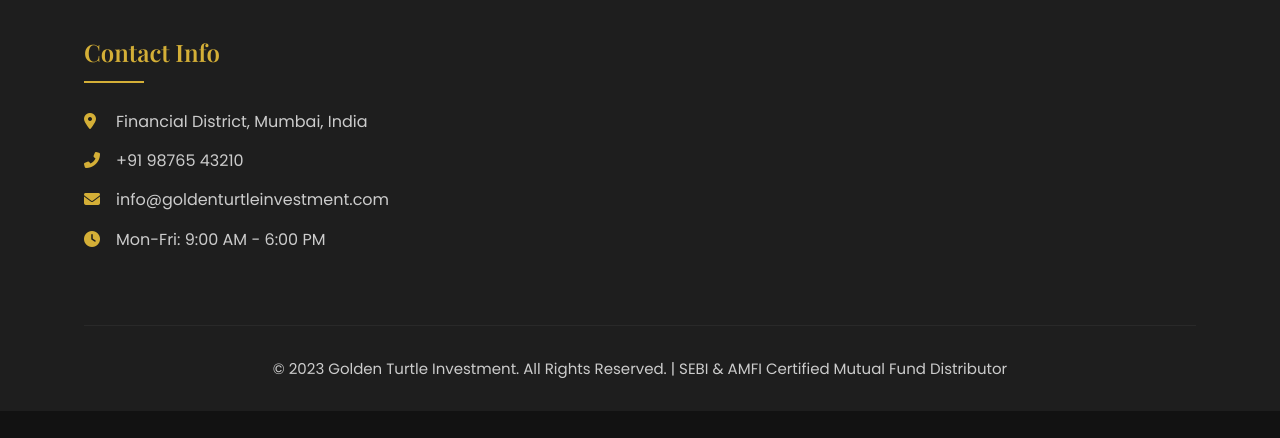
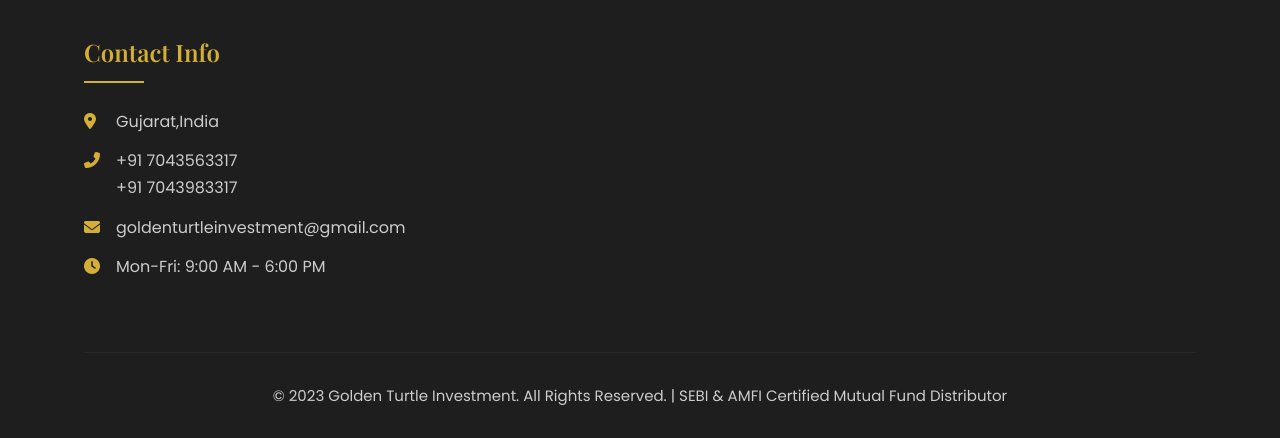
Before and after one commit to asger11111/GoldenTurtle, a plain HTML site: page index.html in a window 1280 px wide. Shown: the part 6292-6730 px from the top of the page. Before the commit the page ends 6703 px from the top, so only its background shows below. Drawn offline with nearby package versions, Linux system fonts and the light colour scheme.

Commit message:
added social contact links

```diff
--- a/index.html
+++ b/index.html
@@ -3,7 +3,7 @@
 <head>
     <meta charset="UTF-8">
     <meta name="viewport" content="width=device-width, initial-scale=1.0">
-    <title>Golden Turtle Investment | Financial Calculators</title>
+    <title>Golden Turtle Investment</title>
     <link rel="stylesheet" href="https://cdnjs.cloudflare.com/ajax/libs/font-awesome/6.4.0/css/all.min.css">
     <link href="https://fonts.googleapis.com/css2?family=Playfair+Display:wght@400;500;600;700&family=Poppins:wght@300;400;500;600&display=swap" rel="stylesheet">
     <style>
@@ -1523,7 +1523,7 @@ document.getElementById('calculate-swp').addEventListener('click', () => {
                     <div class="social-links">
                         <a href="#"><i class="fab fa-facebook-f"></i></a>
                         <a href="#"><i class="fab fa-twitter"></i></a>
-                        <a href="#"><i class="fab fa-linkedin-in"></i></a>
+                        <a href="https://www.linkedin.com/in/mangesh-maurya-02714b2a6?utm_source=share&utm_campaign=share_via&utm_content=profile&utm_medium=android_app"><i class="fab fa-linkedin-in"></i></a>
                         <a href="#"><i class="fab fa-instagram"></i></a>
                     </div>
                 </div>
@@ -1553,15 +1553,15 @@ document.getElementById('calculate-swp').addEventListener('click', () => {
                     <ul class="contact-info">
                         <li>
                             <i class="fas fa-map-marker-alt"></i>
-                            <span>Financial District, Mumbai, India</span>
+                            <span>Gujarat,India</span>
                         </li>
                         <li>
                             <i class="fas fa-phone-alt"></i>
-                            <span>+91 98765 43210</span>
+                            <span>+91 7043563317 <br> +91 7043983317 </span>
                         </li>
                         <li>
                             <i class="fas fa-envelope"></i>
-                            <span>info@goldenturtleinvestment.com</span>
+                            <span>goldenturtleinvestment@gmail.com</span>
                         </li>
                         <li>
                             <i class="fas fa-clock"></i>
```
